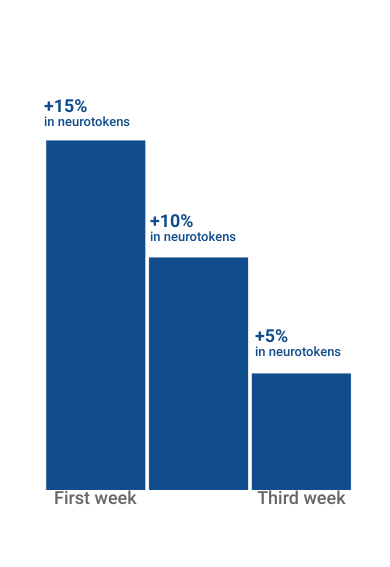
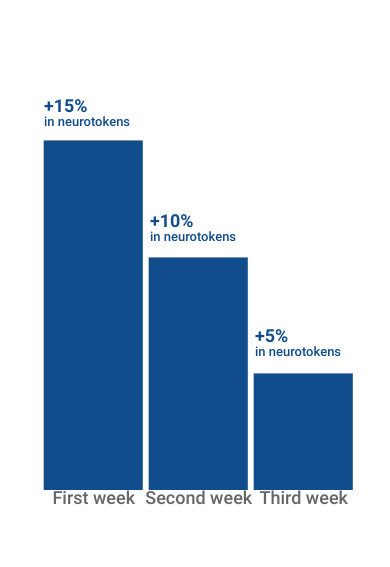
Before and after one commit to kauz/neuromation_landing, a website: page app/index.html in a window 390 px wide. Shown: the part 4713-5280 px from the top of the page. Drawn offline with Linux system fonts and the light colour scheme; a web font is replaced by a local one.

Commit message:
set charts:responsive to true.

```diff
--- a/app/index.html
+++ b/app/index.html
@@ -462,6 +462,8 @@
 <script src="js/Chart.bundle.js"></script>
 <!-- endbuild -->
 <script>
+    Chart.defaults.global.responsive = true;
+
     var ctx = document.getElementById("barChart").getContext('2d');
     var cty = document.getElementById("doughnutChart").getContext('2d');
     var ctw = document.getElementById("secondDoughnutChart").getContext('2d');
@@ -495,7 +497,6 @@
                 }]
         },
         options: {
-            responsive: true,
             labels: {
                 defaultFontFamily: "Roboto"
             },
```
